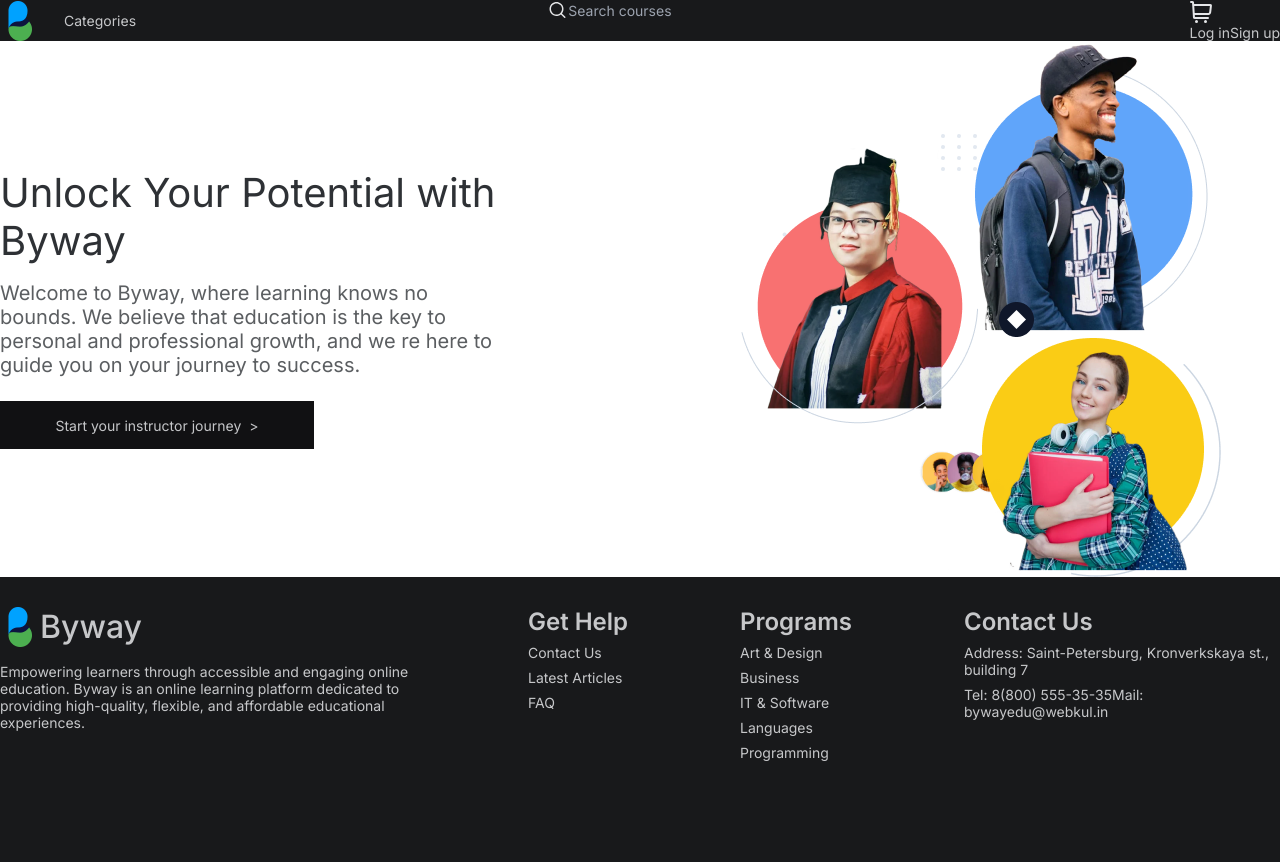
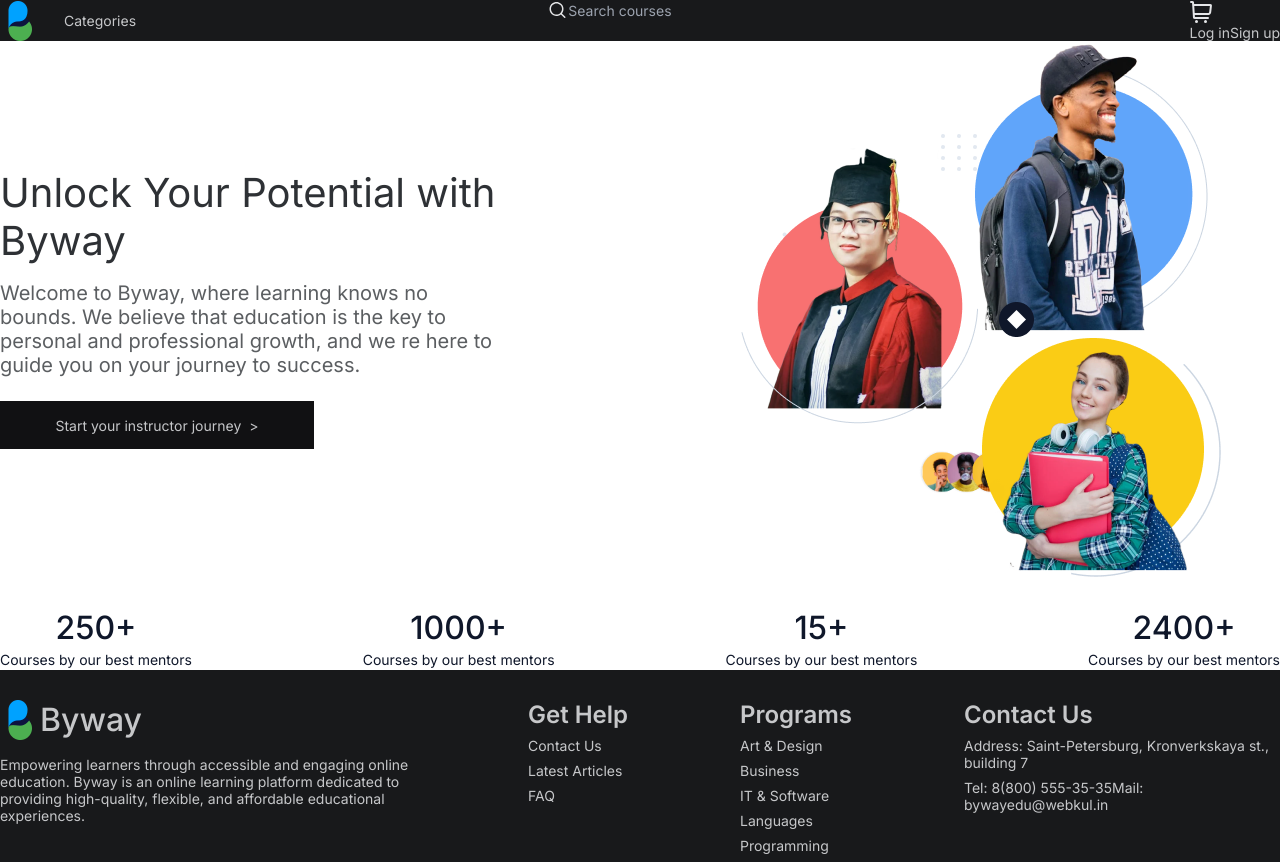
Before and after one commit to DASHAAAD/byway, a Next.js app: page / in a window 1280 px wide. Before the commit the page ends 800 px from the top, so only its background shows below. Built offline with nearby package versions, Linux system fonts and the light colour scheme.

Commit message:
home page секция 2

```diff
--- a/src/page/home/Home.module.css
+++ b/src/page/home/Home.module.css
@@ -9,7 +9,7 @@
 .advertisement {
     display: flex;
     justify-content: space-between;
-  align-items: center;
+    align-items: center;
 }
 
 .info {
@@ -49,3 +49,33 @@
 .button::after {
     content: ">";
 }
+
+.statistics {
+}
+
+.statisticsList {
+    display: flex;
+    justify-content: space-between;
+}
+
+.statisticsItem {
+    display: flex;
+    flex-direction: column;
+    justify-content: center;
+    align-items: center;
+}
+
+.statisticsTitle {
+    font-size: 32px;
+    line-height: 130%;
+    font-weight: 500;
+
+    color: #0f172a;
+}
+
+.statisticsText {
+    font-size: 14px;
+    line-height: 150%;
+
+    color: #0f172a;
+}
--- a/src/page/home/Home.tsx
+++ b/src/page/home/Home.tsx
@@ -25,6 +25,27 @@
                     <Image src={people} alt={''} />
                 </section>
 
+                <section className={`${styles.section} ${styles.statistics}`}>
+                    <ul className={styles.statisticsList}>
+                        <li className={styles.statisticsItem}>
+                            <h3 className={styles.statisticsTitle}>250+</h3>
+                            <p className={styles.statisticsText}>Courses by our best mentors</p>
+                        </li>
+                        <li className={styles.statisticsItem}>
+                            <h3 className={styles.statisticsTitle}>1000+</h3>
+                            <p className={styles.statisticsText}>Courses by our best mentors</p>
+                        </li>
+                        <li className={styles.statisticsItem}>
+                            <h3 className={styles.statisticsTitle}>15+</h3>
+                            <p className={styles.statisticsText}>Courses by our best mentors</p>
+                        </li>
+                        <li className={styles.statisticsItem}>
+                            <h3 className={styles.statisticsTitle}>2400+</h3>
+                            <p className={styles.statisticsText}>Courses by our best mentors</p>
+                        </li>
+                    </ul>
+                </section>
+
             </main>
 
             <Footer />
```
